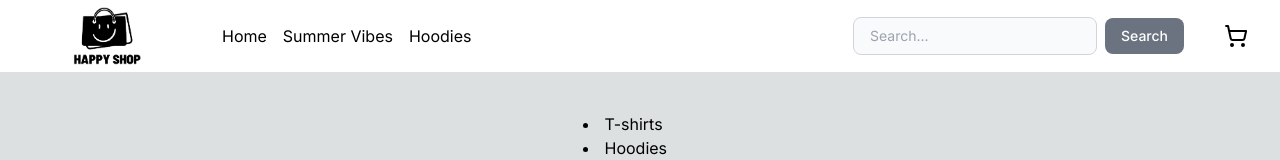
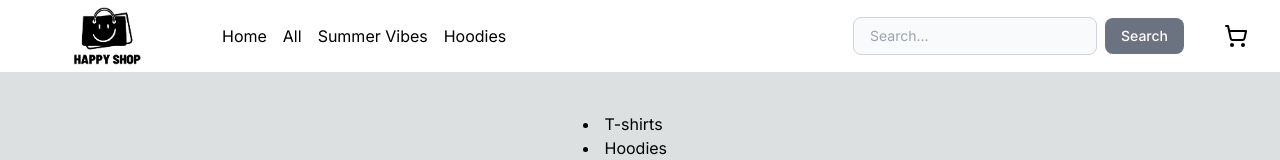
Before and after one commit to axseinga/next13masters, a Next.js app: page /categories in a window 1280 px wide. Shown: the top 160 px of the page. Built offline with nearby package versions, Linux system fonts and the light colour scheme.

Commit message:
fix: navbar

```diff
--- a/src/components/organisms/nav.tsx
+++ b/src/components/organisms/nav.tsx
@@ -7,6 +7,7 @@ import { ActiveLink } from "../atoms/active-link";
 export const Nav = () => {
 	const navLinks = [
 		{ label: "Home", href: "/products" },
+		{ label: "All", href: "/products" },
 		{ label: "Summer Vibes", href: "/collections/summer-vibes/1" },
 		{ label: "Hoodies", href: "/categories/hoodies/1" },
 	] as const;
```
